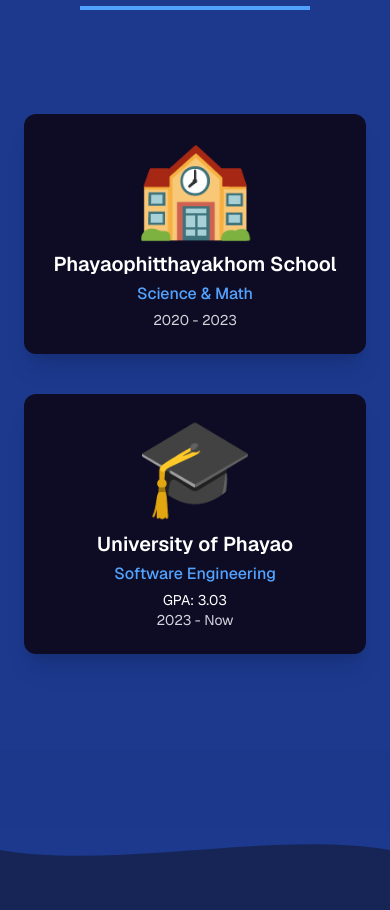
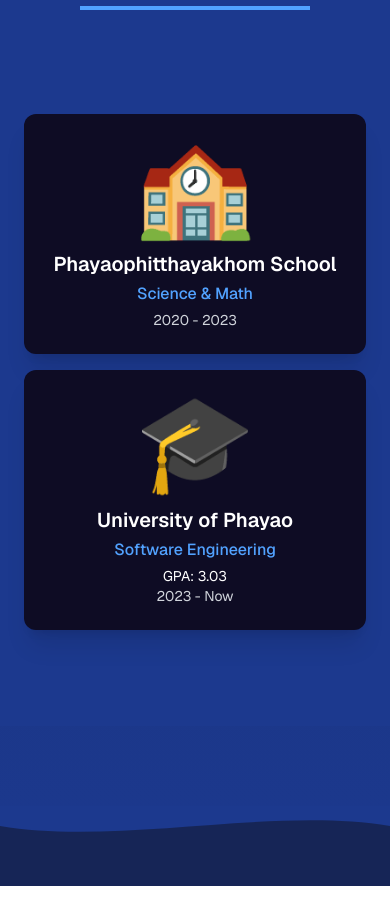
Before and after one commit to pskjksr/cv-pisit, a Next.js app: page / in a window 390 px wide. Shown: the part 1519-2429 px from the top of the page. After the commit the page ends 2405 px from the top, so only its background shows below. Built offline with nearby package versions, Linux system fonts and the light colour scheme.

Commit message:
Refactor education section layout for improved responsiveness and consistency

```diff
--- a/src/app/page.js
+++ b/src/app/page.js
@@ -109,7 +109,7 @@
           🎓 Education
         </h2>
 
-        <div className="flex flex-col md:flex-row justify-center items-stretch gap-10 mt-10">
+        <div className="flex flex-col md:flex-row justify-center items-stretch gap-4 md:gap-2 mt-10">
   {/* School Card */}
   <div className="bg-[#0e0c24] p-6 rounded-xl w-full max-w-sm mx-auto shadow-xl hover:shadow-2xl hover:scale-105 transition-all">
     <div className="text-8xl mb-4">🏫</div>
@@ -124,13 +124,12 @@
   <div className="bg-[#0e0c24] p-6 rounded-xl w-full max-w-sm mx-auto shadow-xl hover:shadow-2xl hover:scale-105 transition-all">
     <div className="text-8xl mb-4">🎓</div>
     <h3 className="text-xl font-semibold mb-1">University of Phayao</h3>
-            <p className="text-blue-400 font-medium mb-1">
-              Software Engineering
-            </p>
+    <p className="text-blue-400 font-medium mb-1">Software Engineering</p>
     <p className="text-sm">GPA: 3.03</p>
     <p className="text-sm text-gray-300">2023 - Now</p>
   </div>
 </div>
+
       </section>
 
       {/* Footer */}
```
Lines whose indentation alone changed are shown as unchanged.
